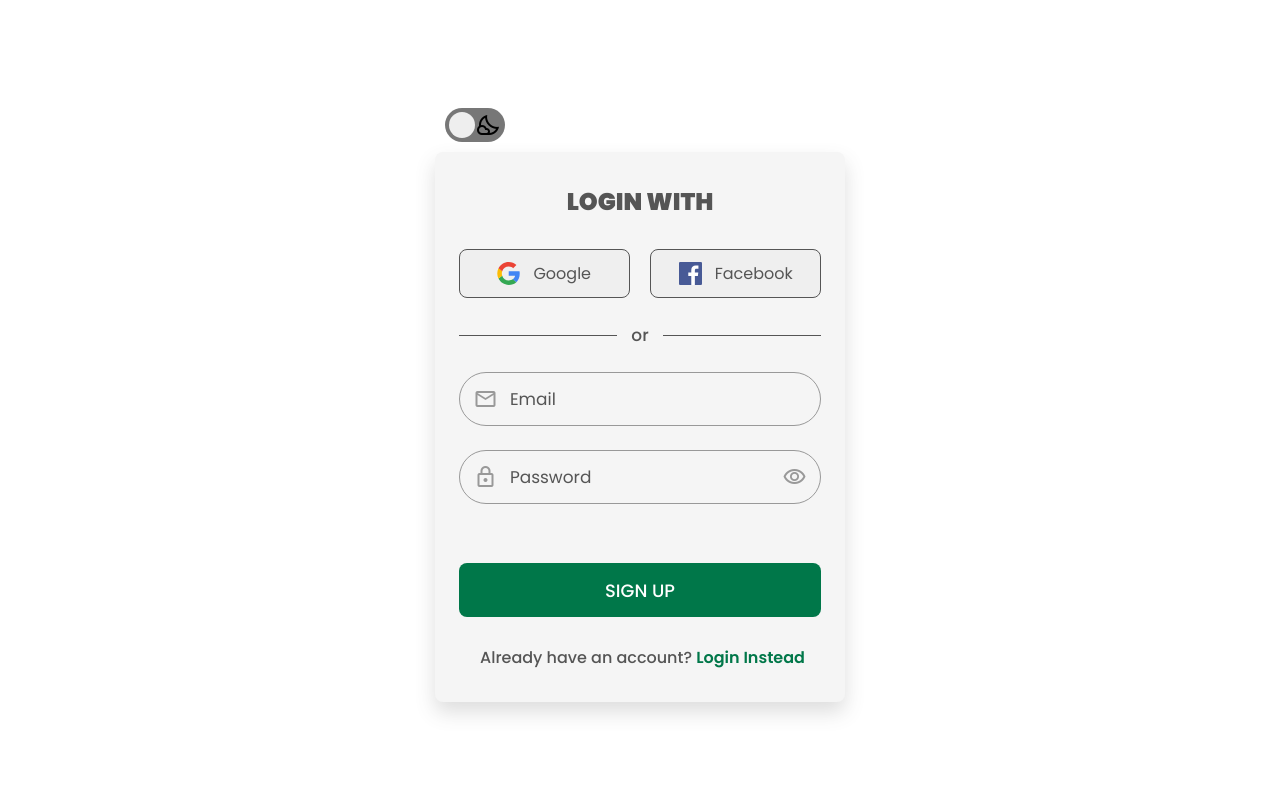
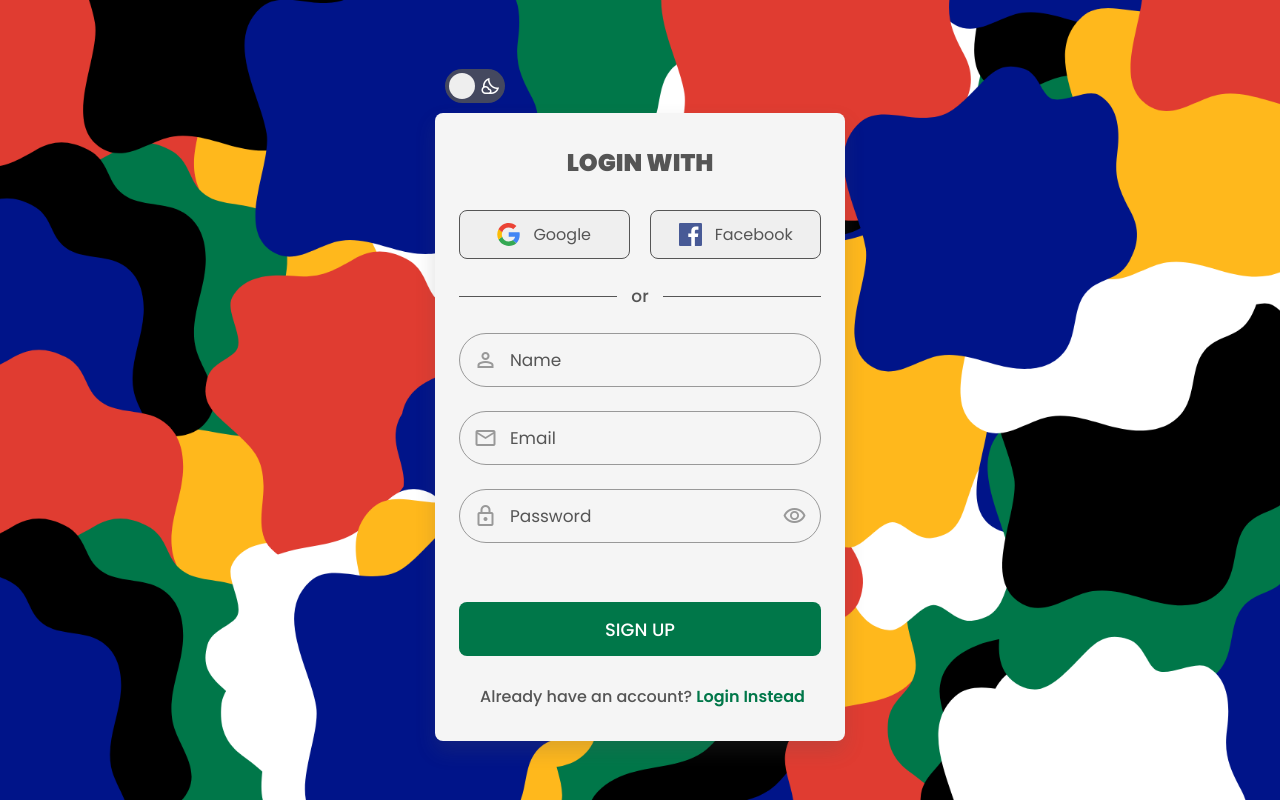
Before and after one commit to Girls-Girls-Inc/const-arch-app, a React (Vite) app in the folder frontend/: page /signup in a window 1280 px wide. Built offline with nearby package versions, Linux system fonts and the light colour scheme.

Commit message:
Refactor code to improve styles and added logo

```diff
--- a/frontend/src/index.css
+++ b/frontend/src/index.css
@@ -89,7 +89,7 @@ body {
   padding: 0 5px;
 }
 
-.slider .material-icons {
+.slider .material-symbols-outlined {
   font-size: 20px;
   color: #fff;
   transition: 0.3s;
@@ -232,6 +232,14 @@ body.signin-page {
   background-attachment: fixed;
   min-height: 100vh;
 }
+body.signup-page {
+  background-image: url("../src/assets/blobBg.png");
+  background-size: cover;
+  background-position: center center;
+  background-repeat: no-repeat;
+  background-attachment: fixed;
+  min-height: 100vh;
+}
 
 .login-button {
   width: 100%;
--- a/frontend/src/pages/signUp.jsx
+++ b/frontend/src/pages/signUp.jsx
@@ -1,5 +1,9 @@
-import { useState } from "react";
-import { createUserWithEmailAndPassword, signInWithPopup } from "firebase/auth";
+import { useState, useEffect } from "react";
+import {
+  createUserWithEmailAndPassword,
+  signInWithPopup,
+  updateProfile,
+} from "firebase/auth";
 import { auth, googleProvider, facebookProvider } from "../firebase";
 import { useNavigate } from "react-router-dom";
 import { useUser } from "../context/UserContext";
@@ -10,23 +14,27 @@ import { Link } from "react-router-dom";
 
 export default function SignUp() {
   const { setUser } = useUser();
+  const [name, setName] = useState(""); // NEW name state
   const [email, setEmail] = useState("");
   const [password, setPassword] = useState("");
   const navigate = useNavigate();
 
-  // useEffect(() => {
-  //   document.body.classList.add("signup-page");
-
-  //   return () => {
-  //     document.body.classList.remove("signup-page");
-  //   };
-  // }, []);
-
   const handleSignup = async (e) => {
     e.preventDefault();
     try {
-      await createUserWithEmailAndPassword(auth, email, password);
-      setUser(user);
+      const userCredential = await createUserWithEmailAndPassword(
+        auth,
+        email,
+        password
+      );
+      const user = userCredential.user;
+
+      // 👇 Update the display name after signup
+      await updateProfile(user, {
+        displayName: name,
+      });
+
+      setUser({ ...user, displayName: name }); // also update context with the name
       navigate("/welcome");
     } catch (error) {
       console.error("Email signup error:", error.message);
@@ -54,6 +62,14 @@ export default function SignUp() {
       console.error("Facebook Sign-up error:", error.message);
     }
   };
+
+  useEffect(() => {
+    document.body.classList.add("signup-page");
+
+    return () => {
+      document.body.classList.remove("signup-page");
+    };
+  }, []);
 
   return (
     <main>
@@ -83,12 +99,23 @@ export default function SignUp() {
         </p>
 
         <form onSubmit={handleSignup}>
+          {/* NEW Name input field */}
+          <InputField
+            type="text"
+            placeholder="Name"
+            value={name}
+            onChange={(e) => setName(e.target.value)}
+            icon="person"
+            required
+          />
+
           <InputField
             type="email"
             placeholder="Email"
             value={email}
             onChange={(e) => setEmail(e.target.value)}
             icon="mail"
+            required
           />
 
           <PasswordInputField
@@ -97,9 +124,11 @@ export default function SignUp() {
             onChange={(e) => setPassword(e.target.value)}
             required
           />
+
           <button className="login-button" type="submit">
             Sign Up
           </button>
+
           <p className="signup-text">
             Already have an account? <Link to="/signin">Login Instead</Link>
           </p>
--- a/frontend/src/pages/welcome.jsx
+++ b/frontend/src/pages/welcome.jsx
@@ -5,23 +5,24 @@ import { useNavigate } from "react-router-dom";
 
 export default function WelcomePage() {
   const { user } = useUser();
-  const router = useRouter();
   const navigate = useNavigate();
 
   useEffect(() => {
     if (!user) {
-      router.push("/signup"); // redirect to login if no user
-      navigate("/signup"); // redirect to login if no user
+      navigate("/signup"); // no user logged in
     }
-  }, [user]);
+  }, [user, navigate]);
+
+  if (!user) {
+    return <p>Loading...</p>; // Show loading while checking user
+  }
 
   return (
-    <main>
-      {user ? (
-        <h1>Welcome {user.displayName || user.email}!</h1>
-      ) : (
-        <p>Loading...</p>
-      )}
+    <main className="welcome-page">
+      <h1 className="welcome-title">
+        Welcome{user.displayName ? `, ${user.displayName}` : "!"}
+      </h1>
+      <p className="welcome-text">We're excited to have you here 🎉</p>
     </main>
   );
 }
```
Also changed, not shown: frontend/src/assets/logo.png (added).
